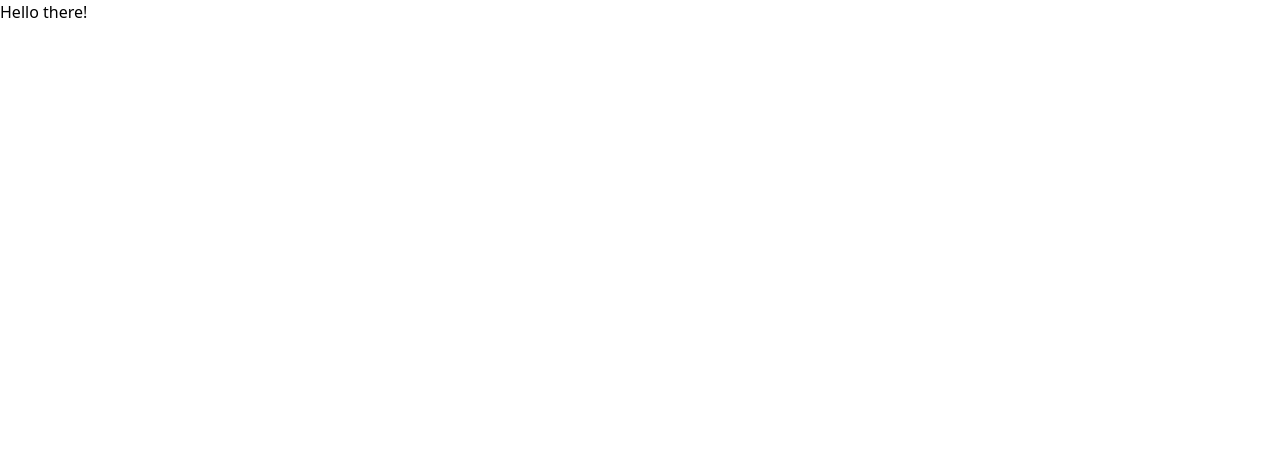
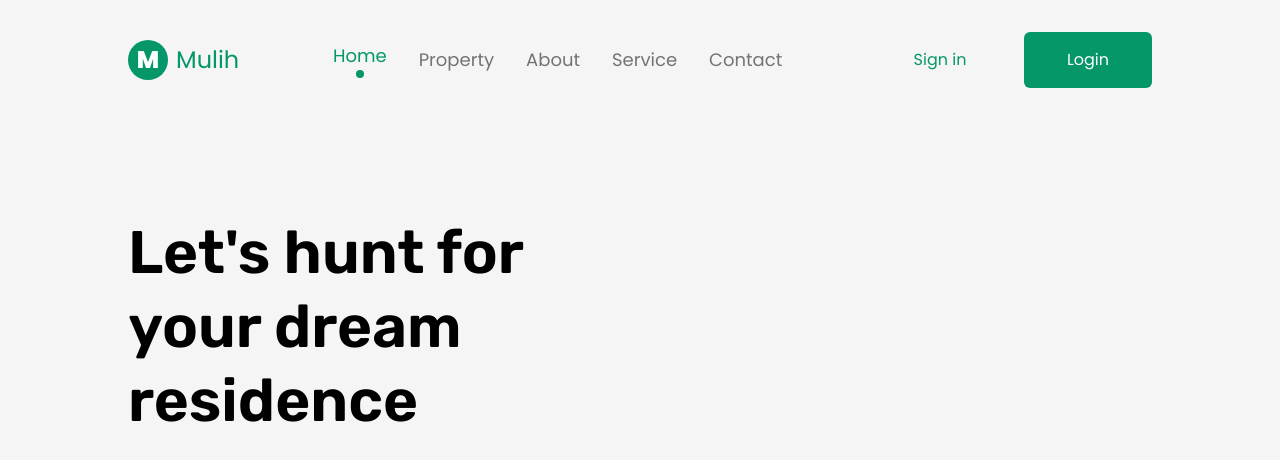
Before and after one commit to Energ1stics/angular-real-estate-website, an Angular app: page / in a window 1280 px wide. Shown: the top 460 px of the page. Built offline with nearby package versions, Linux system fonts and the light colour scheme.

Commit message:
Add basic pages

```diff
--- a/src/app/app.component.html
+++ b/src/app/app.component.html
@@ -1,3 +1,73 @@
-<main>
-  <h1>Hello there!</h1>
-</main>
+<div
+  id="page"
+  class="flex h-screen w-full place-content-center bg-neutral-100 py-8"
+>
+  <div id="content" class="h-full w-full xl:w-4/5">
+    <div id="header" class="flex h-14 w-full justify-between">
+      <div id="logo" class="flex items-center gap-2 text-2xl text-emerald-600">
+        <div
+          class="flex size-10 items-center justify-center rounded-full bg-emerald-600 font-extrabold text-white"
+        >
+          M
+        </div>
+        <span class="">Mulih</span>
+      </div>
+      <nav class="flex items-center gap-8">
+        <a
+          class="group flex flex-col items-center text-lg text-neutral-500 [&.active]:text-emerald-600"
+          routerLink="/"
+          routerLinkActive="active"
+          [routerLinkActiveOptions]="{ exact: true }"
+        >
+          <span>Home</span>
+          <div
+            class="hidden size-2 justify-center rounded-full bg-emerald-600 group-[.active]:block"
+          ></div
+        ></a>
+        <a
+          class="group flex flex-col items-center text-lg text-neutral-500 [&.active]:text-emerald-600"
+          routerLink="/property"
+          routerLinkActive="active"
+          >Property
+          <div
+            class="hidden size-2 justify-center rounded-full bg-emerald-600 group-[.active]:block"
+          ></div>
+        </a>
+        <a
+          class="group flex flex-col items-center text-lg text-neutral-500 [&.active]:text-emerald-600"
+          routerLink="/about"
+          routerLinkActive="active"
+          >About
+          <div
+            class="hidden size-2 justify-center rounded-full bg-emerald-600 group-[.active]:block"
+          ></div
+        ></a>
+        <a
+          class="group flex flex-col items-center text-lg text-neutral-500 [&.active]:text-emerald-600"
+          routerLink="/service"
+          routerLinkActive="active"
+          >Service
+          <div
+            class="hidden size-2 justify-center rounded-full bg-emerald-600 group-[.active]:block"
+          ></div
+        ></a>
+        <a
+          class="group flex flex-col items-center text-lg text-neutral-500 [&.active]:text-emerald-600"
+          routerLink="/contact"
+          routerLinkActive="active"
+          >Contact
+          <div
+            class="hidden size-2 justify-center rounded-full bg-emerald-600 group-[.active]:block"
+          ></div
+        ></a>
+      </nav>
+      <div class="flex h-full gap-5 place-self-end">
+        <button class="h-full w-32 text-emerald-600">Sign in</button>
+        <button class="h-full w-32 rounded-md bg-emerald-600 text-white">
+          Login
+        </button>
+      </div>
+    </div>
+    <main class="mt-32"><router-outlet></router-outlet></main>
+  </div>
+</div>
--- a/src/app/app.component.ts
+++ b/src/app/app.component.ts
@@ -1,10 +1,11 @@
+import { CommonModule } from '@angular/common';
 import { Component } from '@angular/core';
-import { RouterOutlet } from '@angular/router';
+import { RouterLink, RouterLinkActive, RouterOutlet } from '@angular/router';
 
 @Component({
   selector: 'app-root',
   standalone: true,
-  imports: [RouterOutlet],
+  imports: [CommonModule, RouterOutlet, RouterLink, RouterLinkActive],
   templateUrl: './app.component.html',
 })
 export class AppComponent {
--- a/src/app/app.routes.ts
+++ b/src/app/app.routes.ts
@@ -1,3 +1,11 @@
 import { Routes } from '@angular/router';
+import { PageNotFoundComponent } from './page-not-found/page-not-found.component';
+import { HomeComponent } from './home/home.component';
 
-export const routes: Routes = [];
+export const routes: Routes = [
+  { path: '', component: HomeComponent },
+  { path: 'property', component: PageNotFoundComponent },
+  { path: 'about', component: PageNotFoundComponent },
+  { path: 'service', component: PageNotFoundComponent },
+  { path: 'contact', component: PageNotFoundComponent },
+];
--- /dev/null
+++ b/src/app/home/home.component.html
@@ -0,0 +1,3 @@
+<h1 class="w-1/2 font-rubik text-6xl font-semibold leading-[74px]">
+  Let's hunt for your dream residence
+</h1>
--- /dev/null
+++ b/src/app/page-not-found/page-not-found.component.html
@@ -0,0 +1 @@
+<p>page-not-found works!</p>
--- a/src/index.html
+++ b/src/index.html
@@ -6,6 +6,12 @@
     <base href="/" />
     <meta name="viewport" content="width=device-width, initial-scale=1" />
     <link rel="icon" type="image/x-icon" href="favicon.ico" />
+    <link rel="preconnect" href="https://fonts.googleapis.com" />
+    <link rel="preconnect" href="https://fonts.gstatic.com" crossorigin />
+    <link
+      href="https://fonts.googleapis.com/css2?family=Poppins:ital,wght@0,100;0,200;0,300;0,400;0,500;0,600;0,700;0,800;0,900;1,100;1,200;1,300;1,400;1,500;1,600;1,700;1,800;1,900&family=Rubik:ital,wght@0,300..900;1,300..900&display=swap"
+      rel="stylesheet"
+    />
   </head>
   <body>
     <app-root></app-root>
--- a/tailwind.config.js
+++ b/tailwind.config.js
@@ -1,8 +1,16 @@
 /** @type {import('tailwindcss').Config} */
+
+const defaultTheme = require("tailwindcss/defaultTheme");
+
 module.exports = {
   content: ["./src/**/*.{html,ts}"],
   theme: {
-    extend: {},
+    extend: {
+      fontFamily: {
+        sans: ["Poppins", ...defaultTheme.fontFamily.sans],
+        rubik: ["Rubik"],
+      },
+    },
   },
   plugins: [],
 };
```
Also changed, not shown: src/app/home/home.component.ts (added, +12 -0 lines), src/app/page-not-found/page-not-found.component.ts (added, +12 -0 lines), src/app/home/home.component.css (added), src/app/page-not-found/page-not-found.component.css (added), 2 other files (tests, documents, lock files or other folders).
